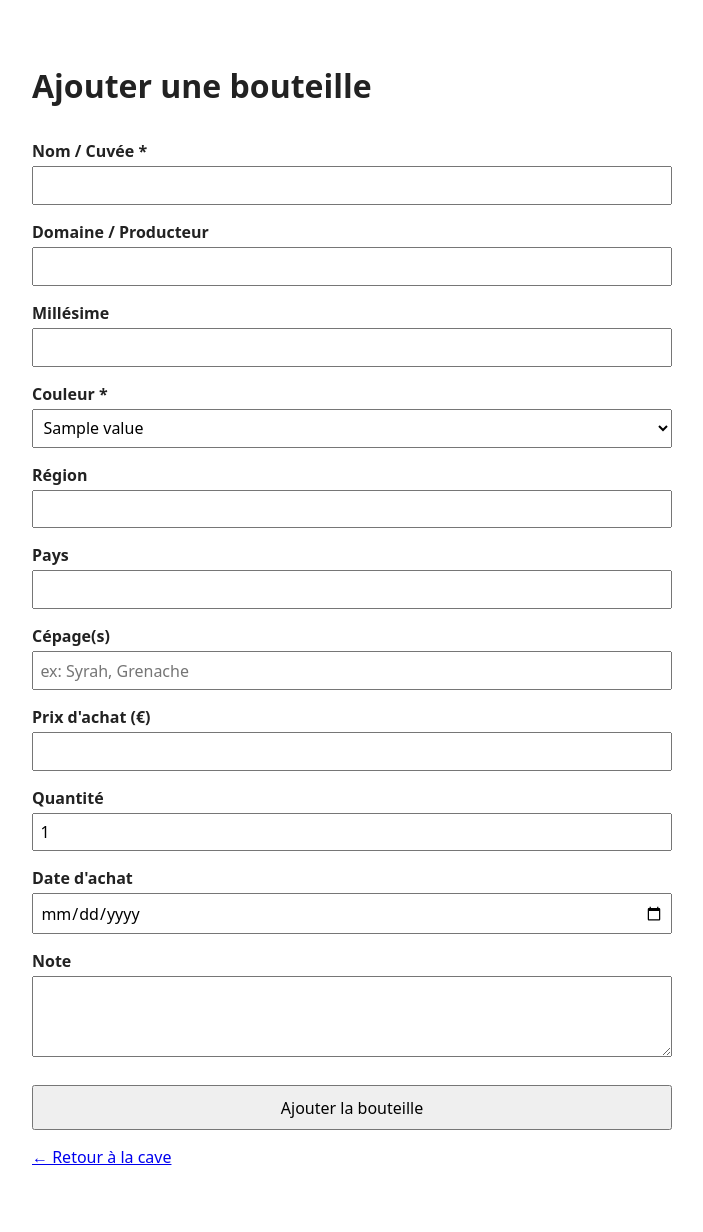
After one commit to capucine-masson/Accords-Mets-Vin, a FastAPI app: template templates/nouvelle_bouteille.html in a window 1280 px wide. The commit adds this page. Shown: the whole page, without its empty margins (288-991 px from the left). Run offline with FastAPI, Linux system fonts and the light colour scheme; the template is opened without the code that fills it: most values are stand-ins (such as "Sample title", 1, 10 or a date in 2020).

Commit message:
V1 avec ajout manuel de bouteille

```diff
--- a/database.py
+++ b/database.py
@@ -1,7 +1,12 @@
 import sqlite3
 from pathlib import Path
 
+from enums import Couleur, StatutBouteille
+
 DB_PATH = Path(__file__).parent / "cave.db"
+
+COULEURS_SQL = ", ".join(f"'{c.value}'" for c in Couleur)
+STATUTS_SQL = ", ".join(f"'{s.value}'" for s in StatutBouteille)
 
 
 def get_connection() -> sqlite3.Connection:
@@ -14,13 +19,44 @@ def init_db() -> None:
     conn = get_connection()
     try:
         conn.execute(
-            """
+            f"""
             CREATE TABLE IF NOT EXISTS bottles (
                 id INTEGER PRIMARY KEY AUTOINCREMENT,
-                nom TEXT NOT NULL
+                nom TEXT NOT NULL,
+                domaine TEXT,
+                millesime INTEGER,
+                couleur TEXT NOT NULL CHECK (couleur IN ({COULEURS_SQL})),
+                region TEXT,
+                pays TEXT,
+                cepages TEXT,
+                prix_achat REAL,
+                quantite INTEGER NOT NULL DEFAULT 1,
+                date_achat TEXT,
+                note TEXT,
+                statut TEXT NOT NULL DEFAULT '{StatutBouteille.EN_CAVE.value}' CHECK (statut IN ({STATUTS_SQL}))
             )
             """
         )
         conn.commit()
     finally:
         conn.close()
+
+
+def insert_bottle(bottle: dict) -> int:
+    conn = get_connection()
+    try:
+        cursor = conn.execute(
+            """
+            INSERT INTO bottles
+                (nom, domaine, millesime, couleur, region, pays, cepages,
+                 prix_achat, quantite, date_achat, note, statut)
+            VALUES
+                (:nom, :domaine, :millesime, :couleur, :region, :pays, :cepages,
+                 :prix_achat, :quantite, :date_achat, :note, :statut)
+            """,
+            bottle,
+        )
+        conn.commit()
+        return cursor.lastrowid
+    finally:
+        conn.close()
--- a/main.py
+++ b/main.py
@@ -1,9 +1,11 @@
 from dotenv import load_dotenv
-from fastapi import FastAPI, Request
+from fastapi import FastAPI, Form, Request
+from fastapi.responses import RedirectResponse
 from fastapi.staticfiles import StaticFiles
 from fastapi.templating import Jinja2Templates
 
-from database import get_connection, init_db
+from database import get_connection, init_db, insert_bottle
+from enums import Couleur
 
 load_dotenv()
 
@@ -24,3 +26,43 @@ def index(request: Request):
     return templates.TemplateResponse(
         request, "index.html", {"bottle_count": bottle_count}
     )
+
+
+@app.get("/bouteilles/nouvelle")
+def nouvelle_bouteille(request: Request):
+    return templates.TemplateResponse(
+        request, "nouvelle_bouteille.html", {"couleurs": list(Couleur)}
+    )
+
+
+@app.post("/bouteilles")
+def create_bottle(
+    nom: str = Form(...),
+    domaine: str = Form(""),
+    millesime: str = Form(""),
+    couleur: Couleur = Form(...),
+    region: str = Form(""),
+    pays: str = Form(""),
+    cepages: str = Form(""),
+    prix_achat: str = Form(""),
+    quantite: int = Form(1),
+    date_achat: str = Form(""),
+    note: str = Form(""),
+):
+    insert_bottle(
+        {
+            "nom": nom,
+            "domaine": domaine or None,
+            "millesime": int(millesime) if millesime else None,
+            "couleur": couleur.value,
+            "region": region or None,
+            "pays": pays or None,
+            "cepages": cepages or None,
+            "prix_achat": float(prix_achat) if prix_achat else None,
+            "quantite": quantite,
+            "date_achat": date_achat or None,
+            "note": note or None,
+            "statut": "en_cave",
+        }
+    )
+    return RedirectResponse(url="/", status_code=303)
--- a/static/style.css
+++ b/static/style.css
@@ -5,3 +5,28 @@ body {
     padding: 0 1rem;
     color: #222;
 }
+
+form {
+    display: flex;
+    flex-direction: column;
+    gap: 0.25rem;
+}
+
+form label {
+    font-weight: 600;
+    margin-top: 0.75rem;
+}
+
+form input,
+form select,
+form textarea {
+    font: inherit;
+    padding: 0.4rem;
+}
+
+form button {
+    margin-top: 1.5rem;
+    padding: 0.6rem;
+    font: inherit;
+    cursor: pointer;
+}
--- a/templates/index.html
+++ b/templates/index.html
@@ -9,7 +9,8 @@
 <body>
     <main>
         <h1>Apogée Wine</h1>
-        <p>Squelette opérationnel — {{ bottle_count }} bouteille(s) en base.</p>
+        <p>{{ bottle_count }} bouteille(s) en cave.</p>
+        <p><a href="/bouteilles/nouvelle">+ Ajouter une bouteille</a></p>
     </main>
 </body>
 </html>
--- /dev/null
+++ b/templates/nouvelle_bouteille.html
@@ -0,0 +1,55 @@
+<!DOCTYPE html>
+<html lang="fr">
+<head>
+    <meta charset="UTF-8">
+    <meta name="viewport" content="width=device-width, initial-scale=1.0">
+    <title>Ajouter une bouteille — Apogée Wine</title>
+    <link rel="stylesheet" href="/static/style.css">
+</head>
+<body>
+    <main>
+        <h1>Ajouter une bouteille</h1>
+        <form method="post" action="/bouteilles">
+            <label for="nom">Nom / Cuvée *</label>
+            <input type="text" id="nom" name="nom" required>
+
+            <label for="domaine">Domaine / Producteur</label>
+            <input type="text" id="domaine" name="domaine">
+
+            <label for="millesime">Millésime</label>
+            <input type="number" id="millesime" name="millesime" min="1900" max="2100">
+
+            <label for="couleur">Couleur *</label>
+            <select id="couleur" name="couleur" required>
+                {% for c in couleurs %}
+                <option value="{{ c.value }}">{{ c.value }}</option>
+                {% endfor %}
+            </select>
+
+            <label for="region">Région</label>
+            <input type="text" id="region" name="region">
+
+            <label for="pays">Pays</label>
+            <input type="text" id="pays" name="pays">
+
+            <label for="cepages">Cépage(s)</label>
+            <input type="text" id="cepages" name="cepages" placeholder="ex: Syrah, Grenache">
+
+            <label for="prix_achat">Prix d'achat (€)</label>
+            <input type="number" id="prix_achat" name="prix_achat" step="0.01" min="0">
+
+            <label for="quantite">Quantité</label>
+            <input type="number" id="quantite" name="quantite" value="1" min="1">
+
+            <label for="date_achat">Date d'achat</label>
+            <input type="date" id="date_achat" name="date_achat">
+
+            <label for="note">Note</label>
+            <textarea id="note" name="note" rows="3"></textarea>
+
+            <button type="submit">Ajouter la bouteille</button>
+        </form>
+        <p><a href="/">&larr; Retour à la cave</a></p>
+    </main>
+</body>
+</html>
```
Also changed, not shown: enums.py (added, +13 -0 lines).
